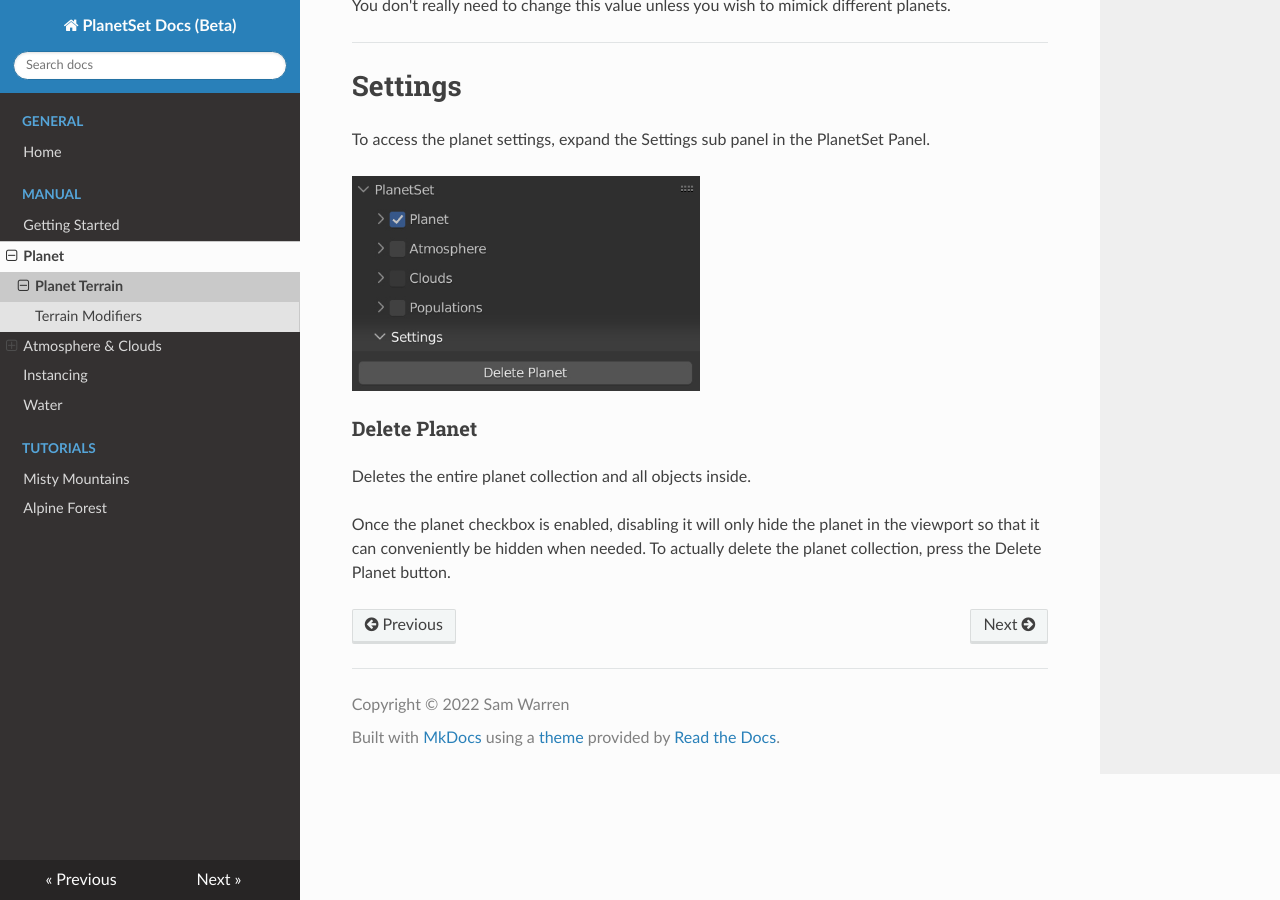
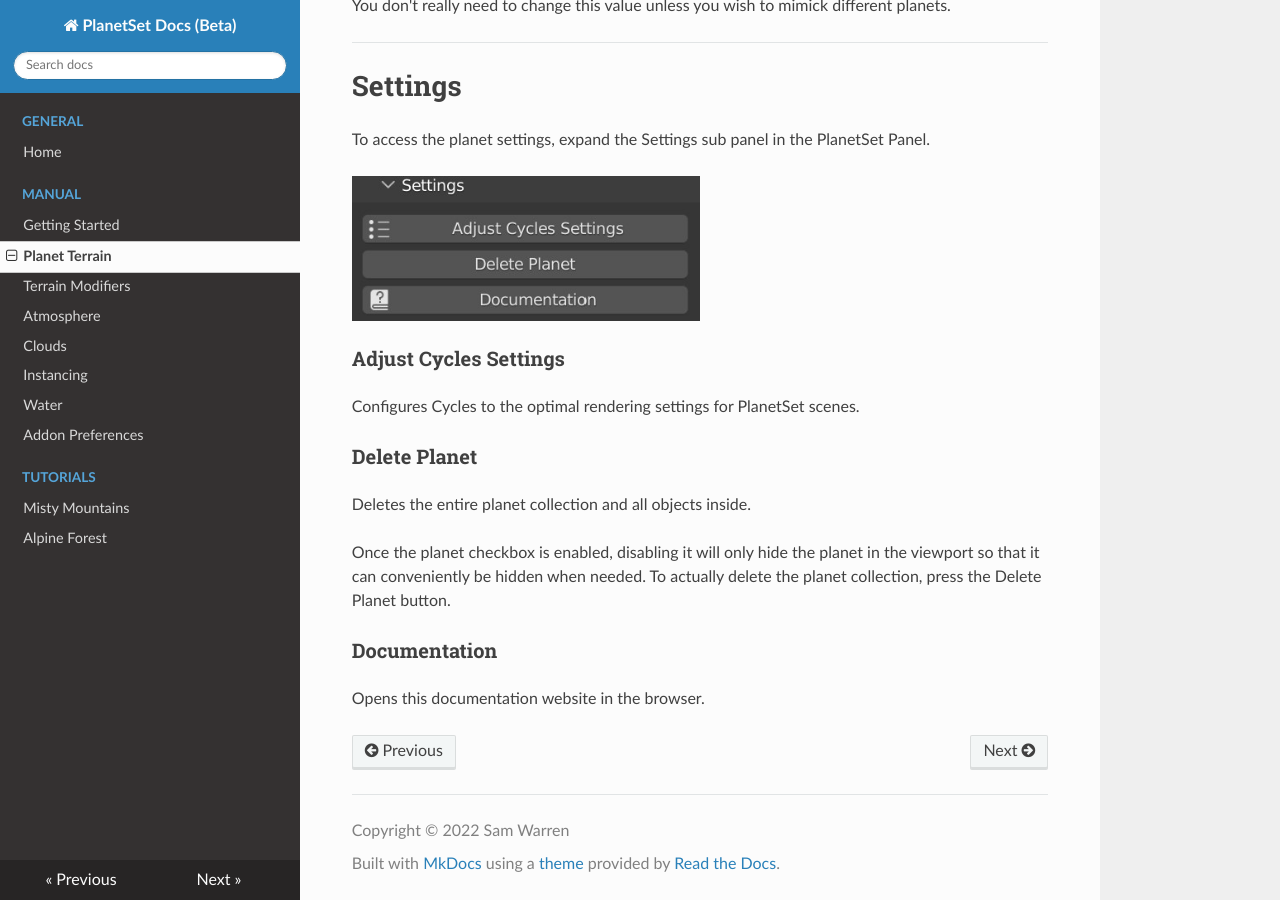
Before and after one commit to Zoophish/planetset-docs, an MkDocs documentation site: the page built from docs/planet.md, in a window 1280 px wide and 900 px high, scrolled down 2550 px. Built offline with MkDocs 1.6.1, drawn with Linux system fonts in a browser that asks for light colours; nearby versions of some CDN libraries.

Commit message:
addon prefs

```diff
--- a/docs/planet.md
+++ b/docs/planet.md
@@ -60,8 +60,16 @@
 
 ![Settings Panel](media/settings_panel.jpg){: style="width: 50%;"}
 
+### Adjust Cycles Settings
+
+Configures Cycles to the optimal rendering settings for PlanetSet scenes.
+
 ### Delete Planet
 
 Deletes the entire planet collection and all objects inside.
 
 Once the planet checkbox is enabled, disabling it will only hide the planet in the viewport so that it can conveniently be hidden when needed. To actually delete the planet collection, press the Delete Planet button.
+
+### Documentation
+
+Opens this documentation website in the browser.
--- a/mkdocs.yml
+++ b/mkdocs.yml
@@ -9,14 +9,13 @@
     - Home: index.md
   - Manual:
     - Getting Started: getting started.md
-    - Planet:
-      - Planet Terrain: planet.md
-      - Terrain Modifiers: terrain modifiers.md
-    - Atmosphere & Clouds:
-      - Atmosphere: atmosphere.md
-      - Clouds: clouds.md
+    - Planet Terrain: planet.md
+    - Terrain Modifiers: terrain modifiers.md
+    - Atmosphere: atmosphere.md
+    - Clouds: clouds.md
     - Instancing: instancing.md
     - Water: water.md
+    - Addon Preferences: addon preferences.md
   - Tutorials:
     - Misty Mountains: misty mountains tutorial.md
     - Alpine Forest: alpine forest tutorial.md
```
Also changed, not shown: docs/addon preferences.md (added, +15 -0 lines), docs/media/settings_panel.jpg.
